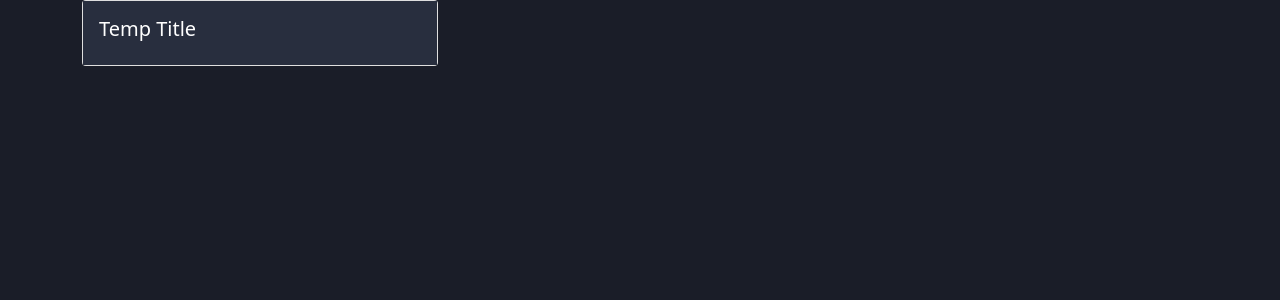
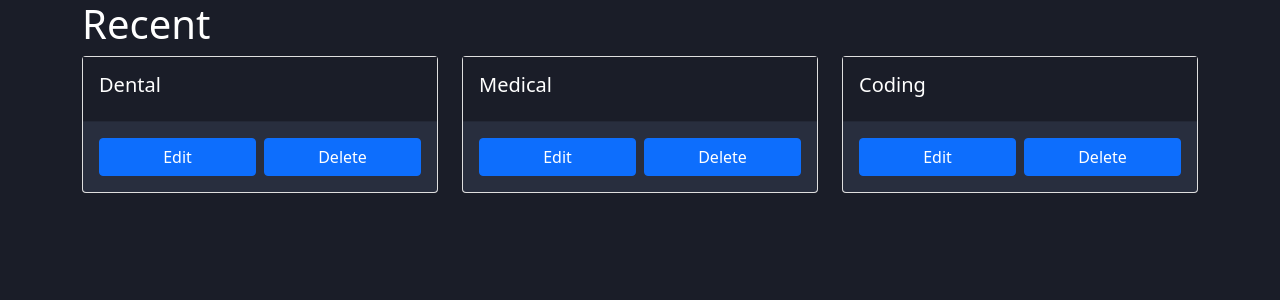
Before and after one commit to theMVPshop/flipcards, a React (Create React App) app: page /dashboard in a window 1280 px wide. Shown: the top 300 px of the page. Built offline with nearby package versions, Linux system fonts and the light colour scheme.

Commit message:
Create Flashcards component; add buttons to StudySets

```diff
--- a/src/App.js
+++ b/src/App.js
@@ -1,4 +1,4 @@
-// import NavbarHeader from './Components/NavbarHeader';
+import NavbarHeader from './Components/NavbarHeader';
 import './App.css';
 import React, { Component } from "react";
 import Login from './Components/Login';
@@ -36,11 +36,11 @@ class App extends Component {
       <div classname="login">
         <Router>
           {/* <CreateCards /> */}
-        {/* <NavbarHeader /> */}
-        <Login />
+          <NavbarHeader />
+          <Login />
         </Router>
         {/* <Card /> */}
-        </div>
+      </div>
       // </div>
     );
   }
--- a/src/Components/Dashboard.js
+++ b/src/Components/Dashboard.js
@@ -1,5 +1,6 @@
 import React from 'react';
 import { useState, useEffect } from 'react';
+import data from '../data/db.json';
 
 import Container from 'react-bootstrap/Container';
 import Row from 'react-bootstrap/Row';
@@ -10,17 +11,19 @@ export default function Dashboard() {
     const [studySets, setStudySets] = useState([]);
 
     useEffect(() => {
-        // pull in all study sets from db
-        console.log('working');
+        // @todo - switch to fetch call to get study sets from db
+        setStudySets(data);
     })
 
     return (
         <Container>
+            <h1>Recent</h1>
             <Row>
-                {/* Foreach studyset create a studyset component and pass it's data to that component */}
-                <Col md={6} lg={4}>
-                    <StudySet title='Temp Title' />
-                </Col>
+                {studySets.cardSets && studySets.cardSets.map((set, index) => (
+                    <Col key={index} md={6} lg={4}>
+                        <StudySet setInfo={set} />
+                    </Col>
+                ))}
             </Row>
         </Container>
     )
--- /dev/null
+++ b/src/Components/Flashcards.js
@@ -0,0 +1,15 @@
+import React from 'react';
+import { useParams } from 'react-router-dom';
+
+import './Flashcards.css';
+
+const Flashcards = () => {
+    const { id } = useParams();
+    return (
+        <div>
+            <p>ID: {id}</p>
+        </div>
+    )
+}
+
+export default Flashcards;
--- /dev/null
+++ b/src/Components/StudySet 2.css
@@ -0,0 +1,5 @@
+.study-set .card,
+.study-set .card-body,
+.study-set .card-title {
+    background: #282e3e;
+}
--- a/src/Components/StudySet.css
+++ b/src/Components/StudySet.css
@@ -1,5 +1,11 @@
-.study-set .card,
-.study-set .card-body,
-.study-set .card-title {
-    background: #282e3e;
+.card-footer {
+    display: grid;
+    grid-template-columns: repeat(2, 1fr);
+    grid-column-gap: 0.5rem;
+    background-color: #282e3e !important;
+    padding: 1rem !important;
 }
+
+.card-footer button {
+    display: block;
+}
--- a/src/Components/StudySet.js
+++ b/src/Components/StudySet.js
@@ -1,17 +1,22 @@
 import React from 'react';
 
 import Card from 'react-bootstrap/Card';
+import Button from 'react-bootstrap/Button';
 
 import './StudySet.css';
 
 const StudySet = ({
-    title
+    setInfo
 }) => {
     return (
-        <Card className='study-set'>
+        <Card>
             <Card.Body>
-                <Card.Title>{title}</Card.Title>
+                <Card.Title>{setInfo.course}</Card.Title>
             </Card.Body>
+            <Card.Footer className=''>
+                <Button variant="primary">Edit</Button>
+                <Button variant="primary">Delete</Button>
+            </Card.Footer>
         </Card>
     )
 }
--- a/src/Router.js
+++ b/src/Router.js
@@ -8,6 +8,7 @@ import Dashboard from './Components/Dashboard';
 // import { checkAuth } from './checkAuth';
 import ResetPassword from './Components/ResetPassword';
 import SignUp from './Components/SignUp';
+import Flashcards from './Components/Flashcards';
 
 
 
@@ -32,6 +33,8 @@ const Router = () => {
             <Route path="/signup" element={<SignUp />} />
             {/* <Route path="/Details/:id" component={Details} /> */}
             <Route path="/dashboard" element={<Dashboard />} />
+
+            <Route path="/flashcards/:id" element={<Flashcards />} />
         </Routes>
     );
 };
--- a/data/db.json
+++ b/src/data/db.json
@@ -1,5 +1,5 @@
 {
-    "card sets": [
+    "cardSets": [
         {
             "id": 1,
             "course": "Dental",
@@ -46,7 +46,8 @@
                     "term": "extraction",
                     "definition": "anorak mince pies tosser"
                 }
-                ]},
+            ]
+        },
         {
             "id": 2,
             "course": "Medical",
@@ -88,7 +89,8 @@
                     "term": "neurology",
                     "definition": "Elementary my dear Watson"
                 }
-            ]},
+            ]
+        },
         {
             "id": 1,
             "course": "Coding",
--- a/src/index.js
+++ b/src/index.js
@@ -5,13 +5,13 @@ import App from './App';
 import reportWebVitals from './reportWebVitals';
 import 'bootstrap/dist/css/bootstrap.min.css';
 import 'bootstrap-icons/font/bootstrap-icons.css';
-import NavbarHeader from './Components/NavbarHeader';
+// import NavbarHeader from './Components/NavbarHeader';
 import Router from './Router'
 
 ReactDOM.render(
   <React.StrictMode>
     <BrowserRouter>
-    {/* <NavbarHeader /> */}
+      {/* <NavbarHeader /> */}
       <Router />
     </BrowserRouter>
   </React.StrictMode>,
```
Also changed, not shown: src/Components/StudySet 2.js (added, +19 -0 lines), src/Components/Flashcards.css (added), 1 other file (tests, documents, lock files or other folders).
